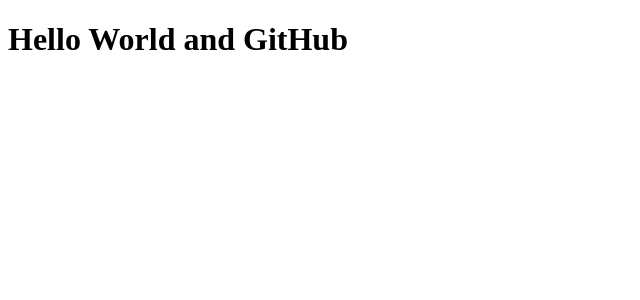
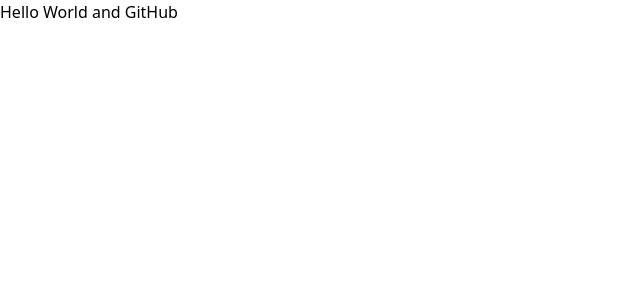
Before and after one commit to lucaschan1020/chatapp, a React (Create React App) app: page / in a window 1280 px wide. Shown: the top 300 px of the page, without its empty margins (0-640 px from the left). Built offline with nearby package versions, Linux system fonts and the light colour scheme.

Commit message:
tailwind and router added

```diff
--- a/package.json
+++ b/package.json
@@ -12,6 +12,7 @@
     "@types/react-dom": "^17.0.11",
     "react": "^17.0.2",
     "react-dom": "^17.0.2",
+    "react-router-dom": "^6.2.1",
     "react-scripts": "5.0.0",
     "typescript": "^4.5.5",
     "web-vitals": "^2.1.4"
@@ -39,5 +40,10 @@
       "last 1 firefox version",
       "last 1 safari version"
     ]
+  },
+  "devDependencies": {
+    "autoprefixer": "^10.4.2",
+    "postcss": "^8.4.6",
+    "tailwindcss": "^3.0.18"
   }
 }
--- /dev/null
+++ b/src/index.css
@@ -0,0 +1,3 @@
+@tailwind base;
+@tailwind components;
+@tailwind utilities;
--- /dev/null
+++ b/tailwind.config.js
@@ -0,0 +1,9 @@
+module.exports = {
+  content: [
+    "./src/**/*.{js,jsx,ts,tsx}",
+  ],
+  theme: {
+    extend: {},
+  },
+  plugins: [],
+}
```
Also changed, not shown: src/App.tsx (+6 -2 lines), 2 other files (tests, documents, lock files or other folders).
